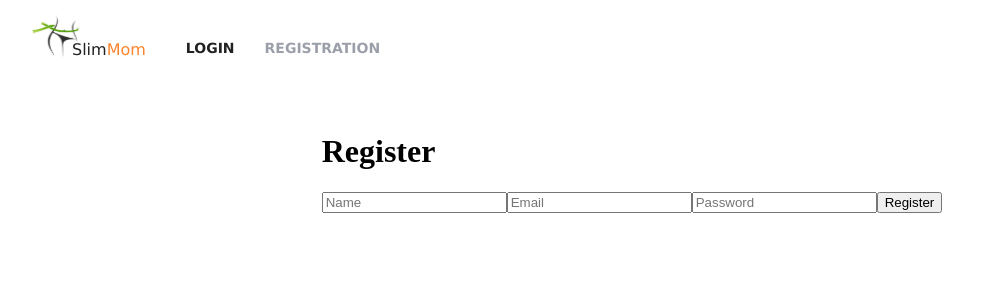
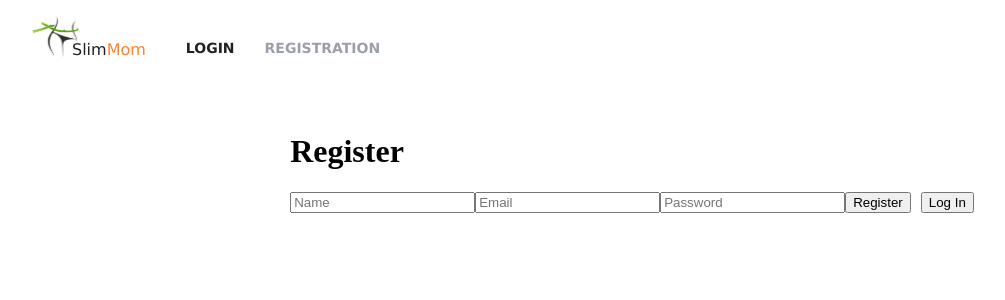
Before and after one commit to Egemen-Yilmaz/slim-moms, a React (Vite) app in the folder frontend/: page /register in a window 1280 px wide. Shown: the top 300 px of the page, without its empty margins (8-1013 px from the left). Built offline with nearby package versions, Linux system fonts and the light colour scheme.

Commit message:
fix: refactor registration page to use global loader and match project operations

```diff
--- a/frontend/src/pages/RegistrationPage/RegistrationPage.jsx
+++ b/frontend/src/pages/RegistrationPage/RegistrationPage.jsx
@@ -1,9 +1,12 @@
 import { useState } from "react";
 import { useNavigate } from "react-router-dom";
+import { useDispatch } from "react-redux";
 import { api } from "../../api/axios";
+import { showLoader, hideLoader } from "../../../redux/loader/loaderSlice"; // Global loader'ı çektik
 
 export default function RegistrationPage() {
   const navigate = useNavigate();
+  const dispatch = useDispatch(); // Redux dispatch ekledik
 
   const [form, setForm] = useState({
     name: "",
@@ -11,7 +14,6 @@ export default function RegistrationPage() {
     password: "",
   });
 
-  const [loading, setLoading] = useState(false);
   const [error, setError] = useState("");
 
   const handleChange = (e) => {
@@ -21,38 +23,51 @@ export default function RegistrationPage() {
     });
   };
 
-  const handleSubmit = async (e) => {
+  // 🎯 KRİTER: Kılavuzun istediği asenkron Operation fonksiyonu
+  // Sayfa içinde kalabilir ya da operation mantığına tam uyması için handle içinde dispatch edilir.
+  const registerUserOperation = async (formData) => {
+    try {
+      // KRİTER: Küresel loader reducer'ını tetikliyoruz
+      dispatch(showLoader());
+      setError("");
+
+      // Backend'e kayıt isteği atılıyor
+      await api.post("/auth/register", formData);
+
+      // En güvenli akış: Kayıt olan kullanıcıyı giriş yapması için login'e yönlendiriyoruz
+      // Böylece login formundaki Redux süreçleri (setAuthData) eksiksiz çalışır.
+      navigate("/login");
+    } catch (err) {
+      setError(err.response?.data?.message || "Registration failed. Please try again.");
+    } finally {
+      // İşlem bittiğinde küresel loader'ı kapatıyoruz
+      dispatch(hideLoader());
+    }
+  };
+
+  const handleSubmit = (e) => {
     e.preventDefault();
-    setLoading(true);
-    setError("");
 
-    try {
-      const res = await api.post("/auth/register", form);
+    // KRİTER: Form Doğrulama (Validation) Kontrolleri
+    if (!form.name.trim() || !form.email.trim() || !form.password) {
+      setError("All fields are required!");
+      return;
+    }
 
-      // backend yapın buna göre değişebilir ama senin standardın buydu:
-      const { accessToken, refreshToken } = res.data.data;
+    if (form.password.length < 6) {
+      setError("Password must be at least 6 characters long!");
+      return;
+    }
 
-      if (accessToken) {
-        localStorage.setItem("token", accessToken);
-      }
-
-      if (refreshToken) {
-        localStorage.setItem("refreshToken", refreshToken);
-      }
-
-      navigate("/diary");
-    } catch (err) {
-      setError(err.response?.data?.message || "Kayıt işlemi başarısız oldu");
-    } finally {
-      setLoading(false);
-    }
+    // Doğrulardan geçtiyse operation'ı tetikle
+    registerUserOperation(form);
   };
 
   return (
     <div>
       <h1>Register</h1>
 
-      <form onSubmit={handleSubmit}>
+      <form onSubmit={handleSubmit} noValidate>
         <input
           name="name"
           type="text"
@@ -77,8 +92,14 @@ export default function RegistrationPage() {
           onChange={handleChange}
         />
 
-        <button type="submit" disabled={loading}>
-          {loading ? "Loading..." : "Register"}
+        {/* Buton disabled durumunu projenin ortak loader state'ine bağlayabiliriz */}
+        <button type="submit">
+          Register
+        </button>
+
+        {/* KRİTER: "Giriş Yap" butonuna tıklandığında kullanıcı LoginPage sayfasına yönlendirilir */}
+        <button type="button" onClick={() => navigate("/login")} style={{ marginLeft: "10px" }}>
+          Log In
         </button>
 
         {error && <p style={{ color: "red" }}>{error}</p>}
```
